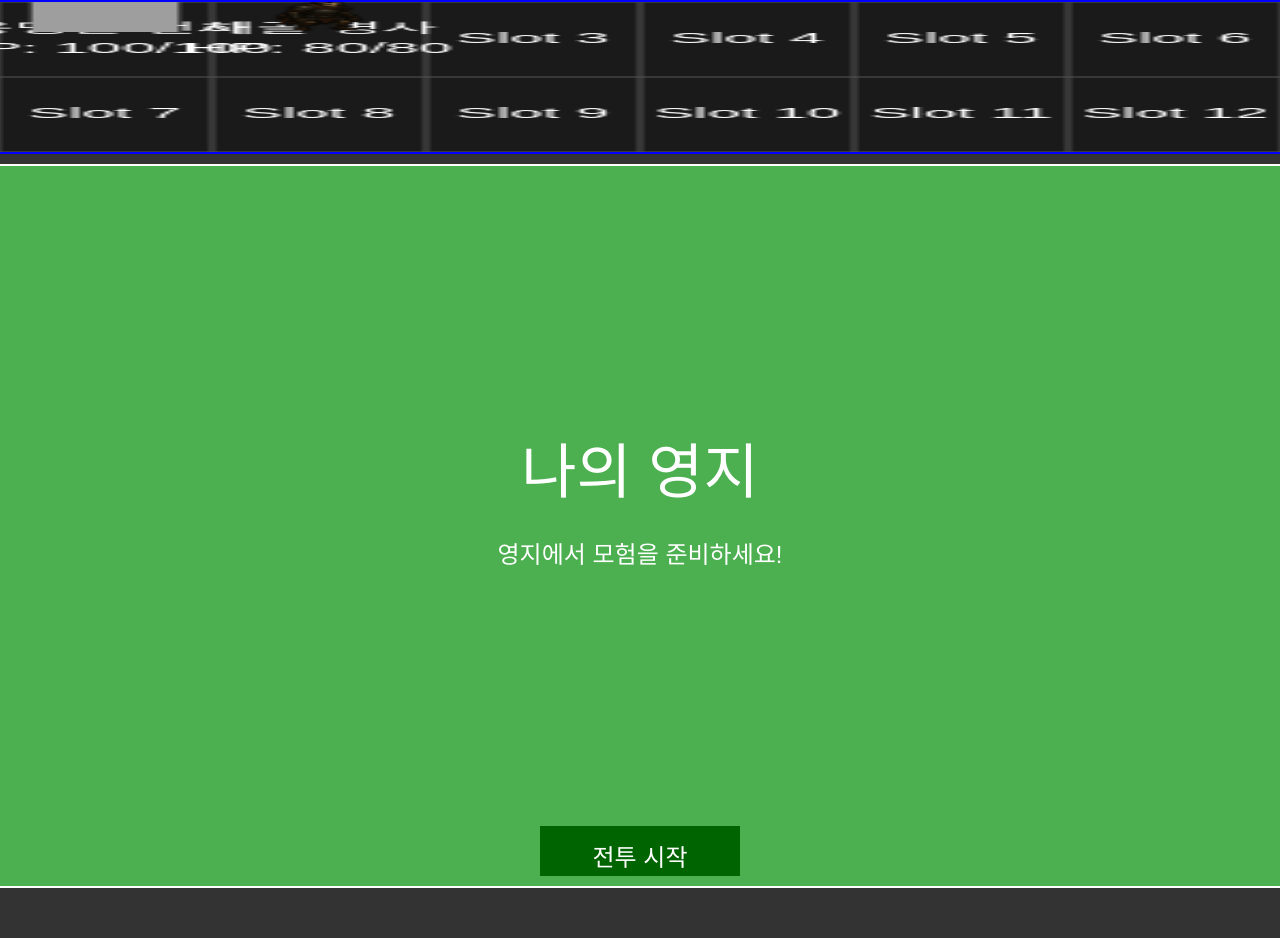
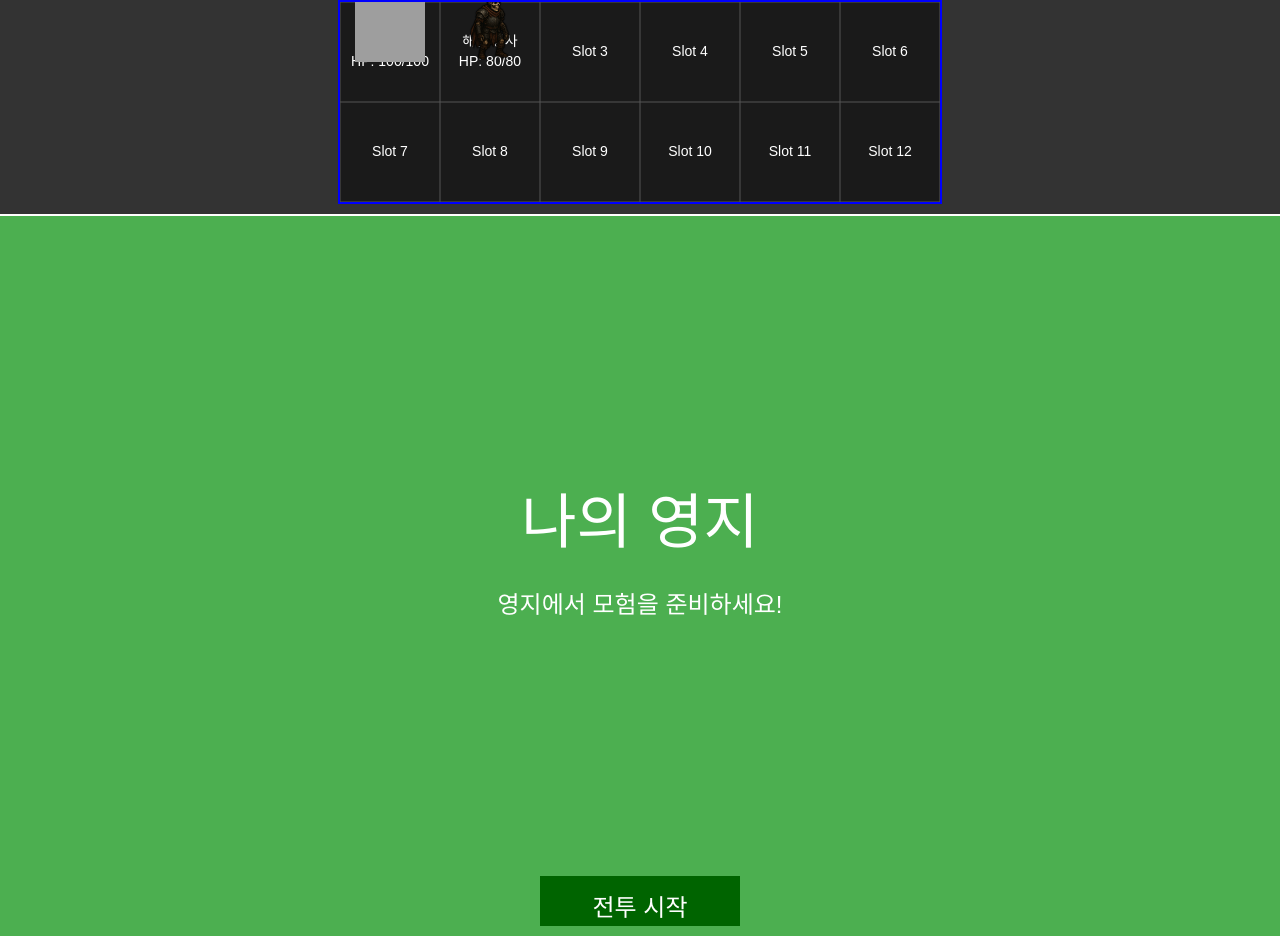
Before and after one commit to cagecorn/muscle-and-blood, a website with bundled scripts: page index.html in a window 1280 px wide. Before the commit the page ends 888 px from the top, so only its background shows below. Built offline with nearby package versions, Linux system fonts and the light colour scheme.

Commit message:
Add fixed mercenary panel dimensions

```diff
--- a/js/managers/MeasureManager.js
+++ b/js/managers/MeasureManager.js
@@ -26,6 +26,14 @@ export class MeasureManager {
                 widthRatio: 1.0, // 논리적으로 캔버스 전체를 채움
                 heightRatio: 1.0, // 논리적으로 캔버스 전체를 채움
                 padding: 40 // 배틀 스테이지 내부 여백 (그리드가 이 여백 안에 그려짐)
+            },
+            // ✨ 새로운 설정: 용병 패널 관련 크기
+            mercenaryPanel: {
+                baseSlotSize: 100, // 각 슬롯의 기본 크기 (픽셀)
+                gridRows: 2, // 2줄
+                gridCols: 6, // 6칸
+                width: 600, // 6칸 * 100px/칸 = 600px
+                height: 200 // 2줄 * 100px/줄 = 200px
             }
         };
     }
--- a/js/managers/MercenaryPanelManager.js
+++ b/js/managers/MercenaryPanelManager.js
@@ -4,7 +4,7 @@
 
 export class MercenaryPanelManager {
     // 생성자에서 캔버스 ID 대신 캔버스 요소를 직접 받도록 변경합니다.
-    constructor(mercenaryCanvasElement, measureManager, battleSimulationManager, logicManager) { // ✨ logicManager 추가
+    constructor(mercenaryCanvasElement, measureManager, battleSimulationManager, logicManager) {
         console.log("\uD83D\uDC65 MercenaryPanelManager initialized. Ready to display mercenary details. \uD83D\uDC65");
         this.canvas = mercenaryCanvasElement; // ✨ 캔버스 요소를 직접 받습니다.
         this.ctx = this.canvas.getContext('2d'); // ✨ 컨텍스트를 직접 얻습니다.
@@ -12,22 +12,27 @@ export class MercenaryPanelManager {
         this.battleSimulationManager = battleSimulationManager; // 유닛 데이터를 가져오기 위함
         this.logicManager = logicManager; // ✨ LogicManager 추가
 
-        this.gridRows = 2; // 세로로 2줄
-        this.gridCols = 6; // 가로로 6칸
-        this.numSlots = this.gridRows * this.gridCols; // 총 12칸
+        // ✨ MeasureManager에서 그리드 행/열 정보를 가져옴
+        this.gridRows = this.measureManager.get('mercenaryPanel.gridRows');
+        this.gridCols = this.measureManager.get('mercenaryPanel.gridCols');
+        this.numSlots = this.gridRows * this.gridCols;
 
         this.recalculatePanelDimensions();
 
-        // 창 크기 변경 시 치수 조정 (패널 캔버스 자체의 크기는 HTML/CSS에 의해 조정됩니다.)
-        // 따라서 여기서는 내부 그리드 계산만 다시 하면 됩니다.
-        window.addEventListener('resize', this.recalculatePanelDimensions.bind(this));
+        // ✨ 캔버스 크기가 MeasureManager에 의해 고정되므로, window.resize 이벤트 리스너는 제거합니다.
     }
 
     recalculatePanelDimensions() {
-        // 실제 캔버스 요소의 현재 크기를 기반으로 계산
+        // ✨ MeasureManager에서 패널의 고정된 너비와 높이를 가져와 캔버스 속성으로 설정
+        const panelWidth = this.measureManager.get('mercenaryPanel.width');
+        const panelHeight = this.measureManager.get('mercenaryPanel.height');
+
+        this.canvas.width = panelWidth; // 캔버스 내부 드로잉 버퍼의 너비 설정
+        this.canvas.height = panelHeight; // 캔버스 내부 드로잉 버퍼의 높이 설정
+
         this.slotWidth = this.canvas.width / this.gridCols;
         this.slotHeight = this.canvas.height / this.gridRows;
-        console.log(`[MercenaryPanelManager] Panel dimensions recalculated. Slot size: ${this.slotWidth}x${this.slotHeight}`);
+        console.log(`[MercenaryPanelManager] Panel dimensions recalculated and canvas size set to: ${this.canvas.width}x${this.canvas.height}. Slot size: ${this.slotWidth}x${this.slotHeight}`);
     }
 
     /**
--- a/style.css
+++ b/style.css
@@ -24,8 +24,9 @@ canvas {
 
 /* 용병 패널 캔버스 전용 스타일 */
 #mercenaryPanelCanvas {
-    width: 100%; /* 컨테이너(gameContainer)의 전체 너비 사용 */
-    height: 150px; /* 패널의 고정 높이 */
+    /* ✨ width: 100%; 제거 및 고정 값 설정 */
+    width: 600px; /* MeasureManager에 정의된 고정 너비 */
+    height: 200px; /* MeasureManager에 정의된 고정 높이 */
     margin-bottom: 10px; /* 패널과 메인 게임 캔버스 사이의 간격 */
     border: 2px solid #00f; /* 구분을 위한 다른 테두리 색상 */
 }
```
